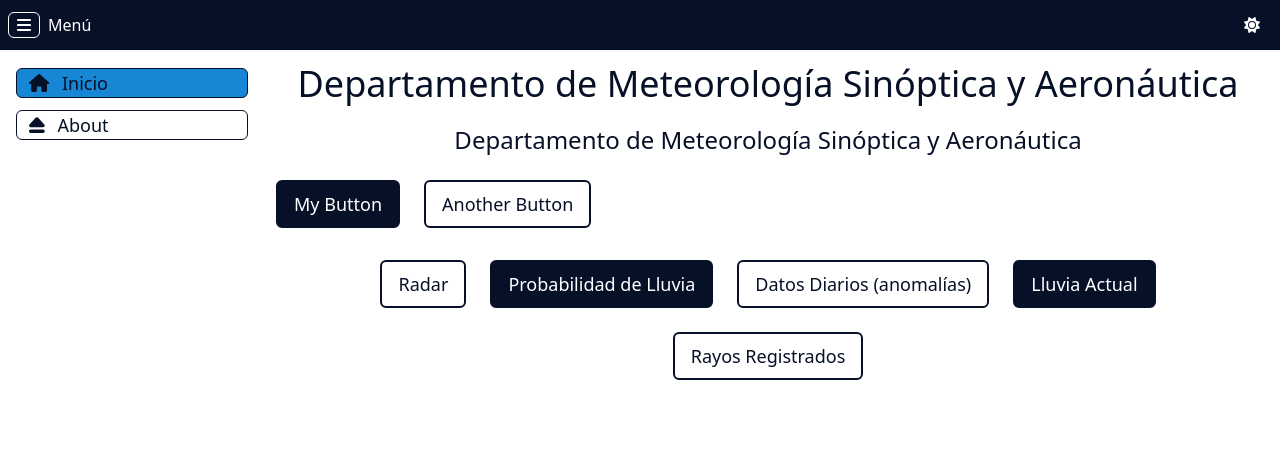
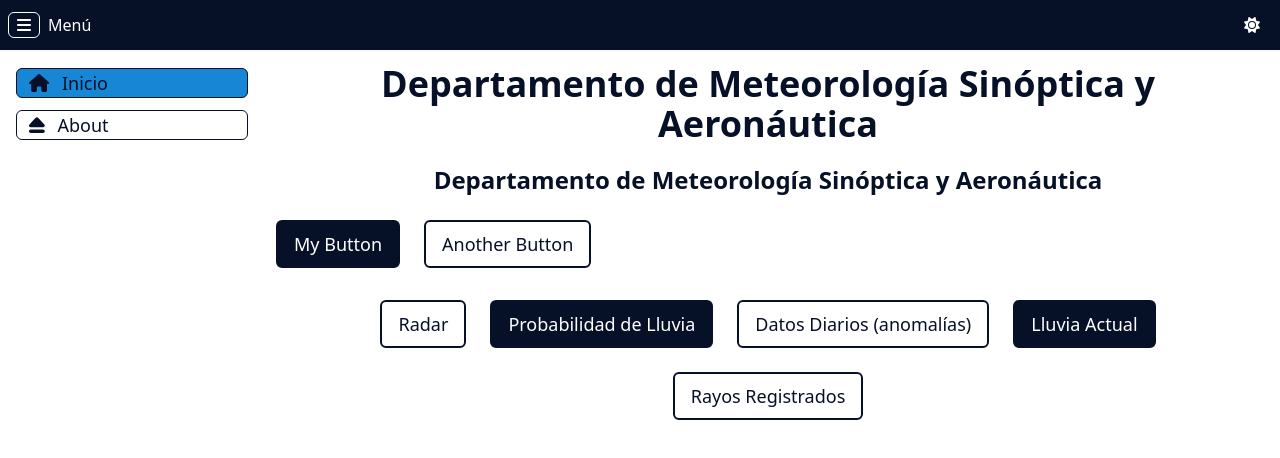
Before and after one commit to imn-climatologias-aeropuertos/meteo-page, a Vue app: page /#/ in a window 1280 px wide. Shown: the top 458 px of the page. Built offline with nearby package versions, Linux system fonts and the light colour scheme.

Commit message:
add font weight to components

```diff
--- a/src/components/Button.vue
+++ b/src/components/Button.vue
@@ -26,7 +26,7 @@ div {
 }
 
 a {
-  @apply border-2 text-lg rounded-md py-2 px-4;
+  @apply border-2 text-lg font-normal rounded-md py-2 px-4;
   @apply block hover:scale-105 hover:transition;
   @apply hover:duration-150 hover:ease-in-out;
 }
--- a/src/components/Menu.vue
+++ b/src/components/Menu.vue
@@ -22,7 +22,7 @@ ul {
 
 .link {
   @apply border rounded-md;
-  @apply px-1 m-3 text-lg border-blue text-blue;
+  @apply px-1 m-3 text-lg border-blue text-blue font-medium;
   @apply hover:bg-lightblue;
   @apply dark:border-white dark:text-white;
   @apply dark:hover:text-white;
--- a/src/components/Subtitle.vue
+++ b/src/components/Subtitle.vue
@@ -6,7 +6,7 @@
 
 <style lang="postcss" scoped>
 h2 {
-  @apply p-3 text-2xl text-blue text-center;
+  @apply p-3 text-2xl font-semibold text-blue text-center;
   @apply dark:text-white;
 }
 </style>
--- a/src/components/Title.vue
+++ b/src/components/Title.vue
@@ -6,7 +6,7 @@
 
 <style lang="postcss" scoped>
 h1 {
-  @apply p-2 text-4xl text-blue text-center;
+  @apply p-2 text-4xl font-bold text-blue text-center;
   @apply dark:text-white;
 }
 </style>
```
